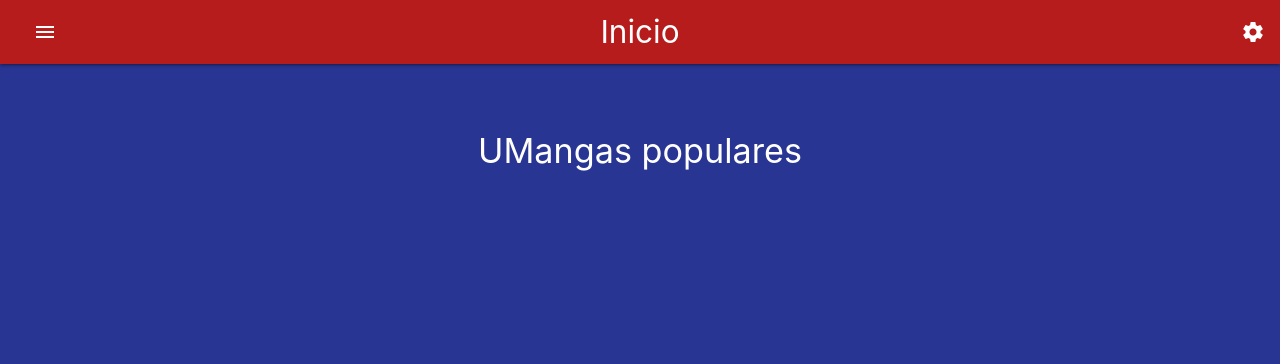
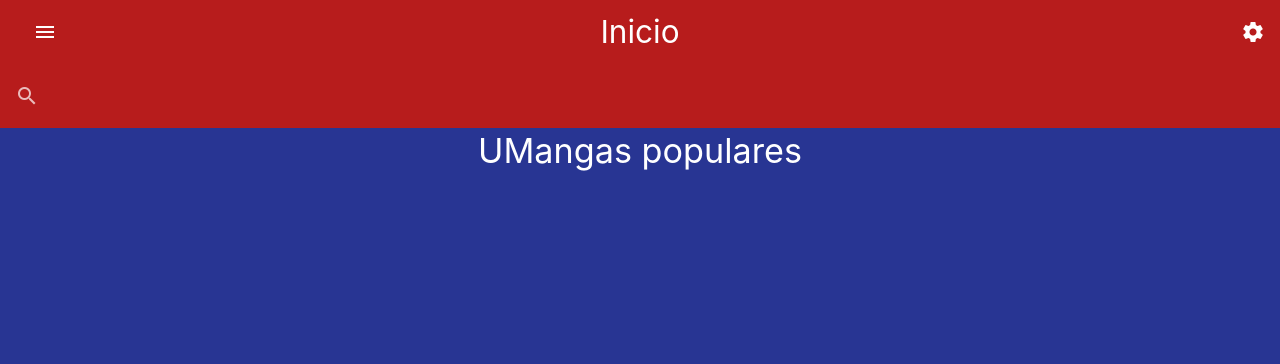
Before and after one commit to ManmadeArc/AnimeManga-App, a Flask app: page /Manga in a window 1280 px wide. Shown: the top 364 px of the page. Run offline with Flask 2, Linux system fonts and the light colour scheme; some libraries are stand-ins or nearby versions.

Commit message:
Manga search added

```diff
--- a/Templates/anime.jinja
+++ b/Templates/anime.jinja
@@ -14,7 +14,7 @@
                 <div class="col s12 m7">
                     <div class="card horizontal">
                         <div class="card-image">
-                            <img src="{{Anime.poster}}" alt="{{Anime.title}}"  >
+                            <img class="responsive-img" src="{{Anime.poster}}" alt="{{Anime.title}}"  >
                         </div>
                         <div class="card-stacked">
                             <div class="card-content {{actual.bg_1}}">
--- a/Templates/results.jinja
+++ b/Templates/results.jinja
@@ -4,7 +4,7 @@
 
   <div class="container ">
         <div class= "center-align">
-            <h4>Ultimos Animes Agregados</h4>
+
 
             {% for result in results  %}
                 <a href="/Anime/Episodes/{{result.title}}" class="{{actual.text_color}}">
--- a/Templates/widgets/nav_var.jinja
+++ b/Templates/widgets/nav_var.jinja
@@ -20,11 +20,24 @@
             {% endif %}
         </ul>
                     {% if  searchA %}
-
-
                     <div class="nav-content  {{actual.accent}}">
                         <li style="color: transparent;">
                         <form action="{{ url_for('anime_search')}}">
+                            <div class="input-field">
+                            <input id="search" type="search" name="search" required style="height: fit-content;">
+                            <label class="label-icon " for="search"><i class="material-icons">search</i></label>
+                            <i class="material-icons">close</i>
+                            </div>
+                        </form>
+                        </li>
+                        </div>
+                        <br>
+                    {% endif %}
+
+                    {% if  searchM %}
+                    <div class="nav-content  {{actual.accent}}">
+                        <li style="color: transparent;">
+                        <form action="{{ url_for('manga_search')}}">
                             <div class="input-field">
                             <input id="search" type="search" name="search" required style="height: fit-content;">
                             <label class="label-icon " for="search"><i class="material-icons">search</i></label>
--- a/main.py
+++ b/main.py
@@ -32,6 +32,7 @@
 Manga=MangaApi.LectorTMO()
 Manga.get_populars()
 completed= False
+completedM = False
 
 @app.route("/")
 def main_page():
@@ -136,7 +137,7 @@
 def manga_page():
     global Manga
     return render_template("manga.jinja",actual=db.get_theme_data(),
-                            Data= Manga.populars )
+                            Data= Manga.populars, searchM=True )
 
 @app.route("/Manga/ReadList/<path:url>")
 def manga_episodes(url):
@@ -154,6 +155,25 @@
 
     return render_template("cascade.jinja", images=Manga.pictures,
                             actual=db.get_theme_data())
+
+@app.route("/Manga/Search")
+def manga_search():
+    global Manga
+    global completedM
+    completedM = False
+    data= [{'link': None, 'img': [], 'title': None, 'genre': None}]
+    try:
+        change = request.args.get('search')
+        Manga.make_search(unquote(change))
+        print(unquote(change))
+        print(Manga.search)
+    except:
+        return render_template("manga_results.jinja",actual=db.get_theme_data(),
+                                results=Manga.search,searchM=True, data=data
+                                )
+    return render_template("manga_results.jinja",actual=db.get_theme_data(),
+                            results=Manga.search,searchM=True, data=data
+                            )
 
 
 
```
Also changed, not shown: Templates/cascade.jinja (+9 -8 lines), Templates/manga_results.jinja (added, +53 -0 lines).
